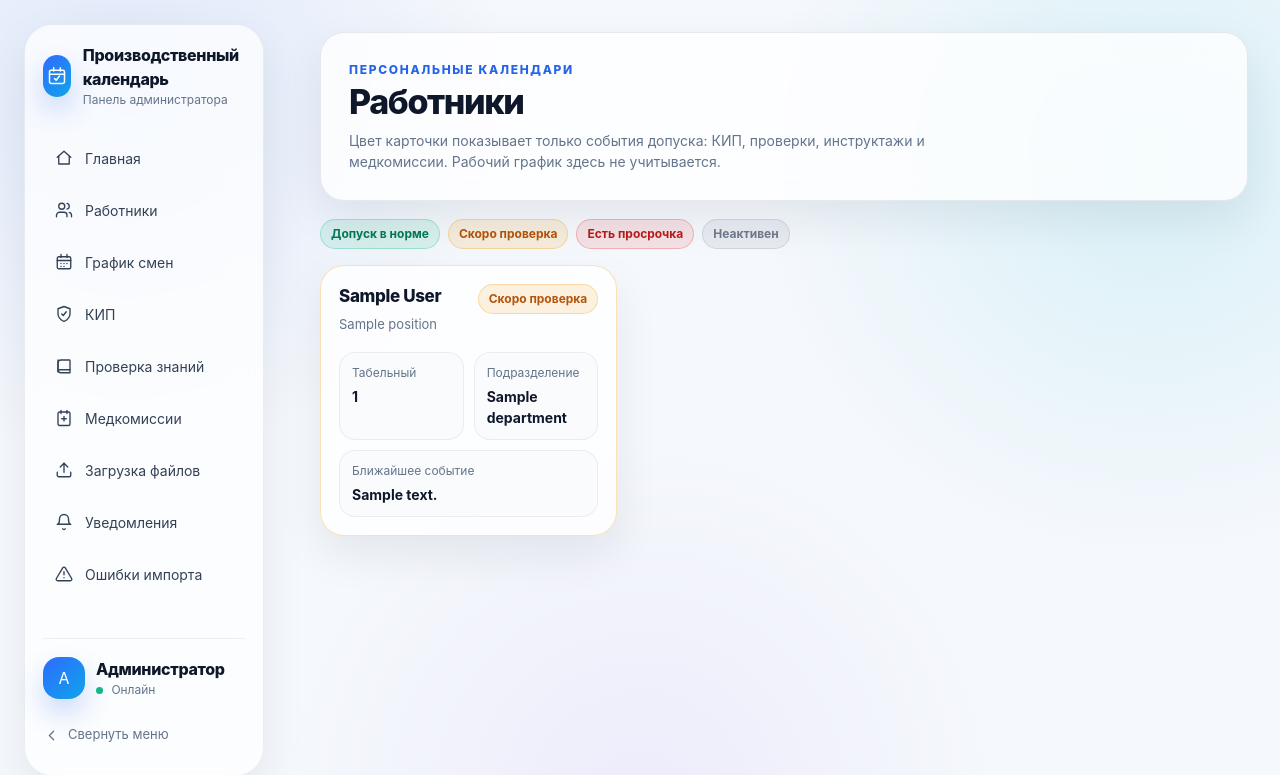
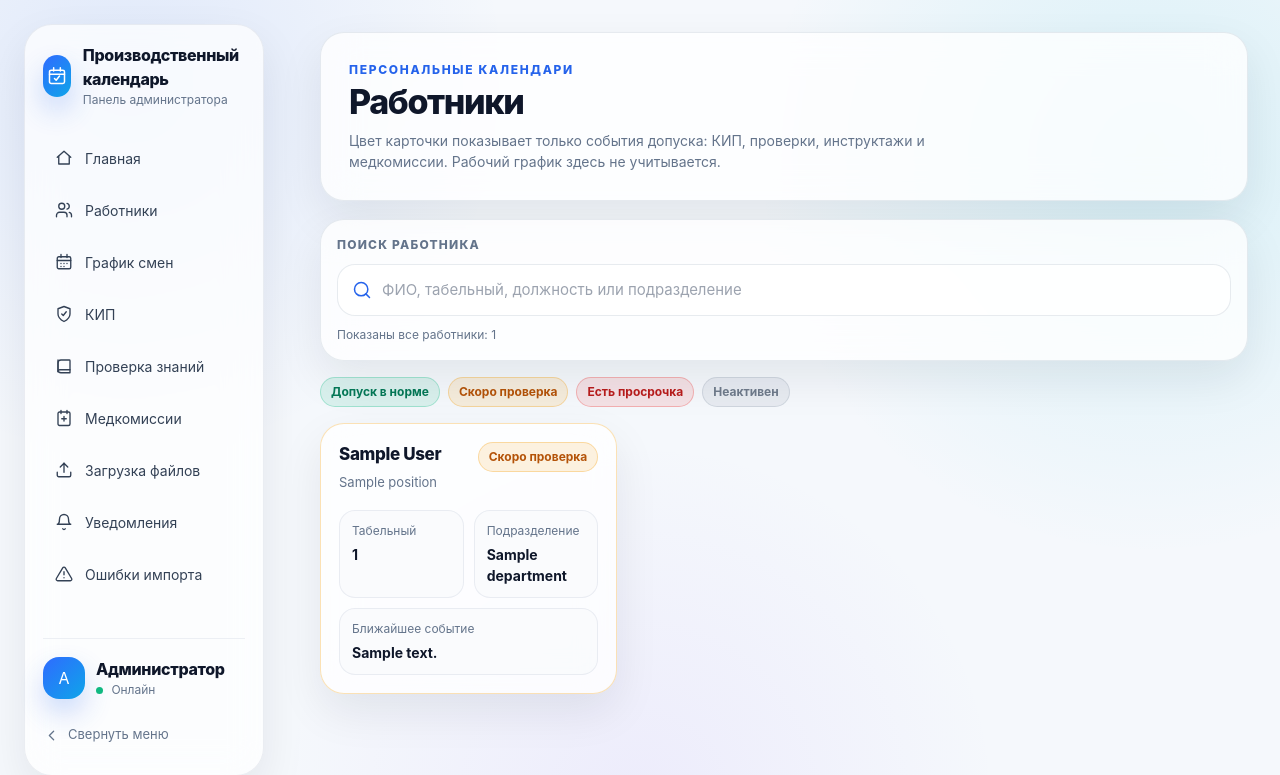
Before and after one commit to igocepuq085-hash/calendar, a FastAPI app: template app/templates/employees.html in a window 1280 px wide. Shown: the top 775 px of the page. Run offline with FastAPI, Linux system fonts and the light colour scheme; the template is opened without the code that fills it: most values are stand-ins (such as "Sample title", 1, 10 or a date in 2020); parts of the project's set-up code (start-up, migrations or seed data) failed here and were passed over; some libraries are stand-ins or nearby versions.

Commit message:
Add employee links and search

```diff
--- a/app/static/css/app.css
+++ b/app/static/css/app.css
@@ -20,6 +20,7 @@
 }
 
 * { box-sizing: border-box; }
+[hidden] { display: none !important; }
 
 body {
   min-height: 100vh;
@@ -389,6 +390,16 @@ button { font: inherit; cursor: pointer; }
   background: rgba(255,255,255,.72);
   box-shadow: var(--shadow-card);
 }
+.event-row-link {
+  color: inherit;
+}
+.event-row-link:hover .event-main strong {
+  color: var(--blue);
+}
+.event-row-link:focus-visible {
+  outline: 3px solid rgba(37, 99, 235, .22);
+  outline-offset: 2px;
+}
 .event-dot {
   width: 8px;
   height: 8px;
@@ -432,6 +443,57 @@ button { font: inherit; cursor: pointer; }
   flex-wrap: wrap;
   gap: 8px;
   margin: 0 0 16px;
+}
+.employee-search-card {
+  display: grid;
+  gap: 10px;
+  margin: 0 0 16px;
+  padding: 16px;
+  border-radius: var(--radius-xl);
+  background: var(--surface);
+  border: 1px solid var(--border-soft);
+  box-shadow: var(--shadow-soft);
+  backdrop-filter: blur(18px);
+}
+.employee-search-label {
+  color: var(--text-muted);
+  font-size: 12px;
+  font-weight: 850;
+  letter-spacing: .10em;
+  text-transform: uppercase;
+}
+.employee-search-wrap {
+  min-height: 52px;
+  display: flex;
+  align-items: center;
+  gap: 10px;
+  padding: 0 14px;
+  border-radius: 18px;
+  background: rgba(255,255,255,.82);
+  border: 1px solid rgba(148,163,184,.22);
+}
+.employee-search-wrap svg {
+  flex: 0 0 auto;
+  width: 20px;
+  height: 20px;
+  color: var(--blue);
+}
+.employee-search-wrap input {
+  min-width: 0;
+  width: 100%;
+  min-height: 48px;
+  padding: 0;
+  border: 0 !important;
+  outline: none;
+  background: transparent !important;
+  font-size: 15px;
+}
+.employee-search-result {
+  color: var(--text-muted);
+  font-size: 12px;
+}
+.employee-search-empty {
+  margin-top: 14px;
 }
 .employees-grid {
   display: grid;
--- a/app/templates/base.html
+++ b/app/templates/base.html
@@ -6,7 +6,7 @@
   <title>{{ title or "Производственный календарь" }}</title>
   <script src="https://cdn.tailwindcss.com"></script>
   <script src="https://unpkg.com/htmx.org@1.9.12"></script>
-  <link rel="stylesheet" href="/static/css/app.css?v=20260523-5">
+  <link rel="stylesheet" href="/static/css/app.css?v=20260523-6">
 </head>
 <body>
   {% set path = request.url.path %}
--- a/app/templates/employees.html
+++ b/app/templates/employees.html
@@ -6,6 +6,15 @@
     <h1>Работники</h1>
     <p>Цвет карточки показывает только события допуска: КИП, проверки, инструктажи и медкомиссии. Рабочий график здесь не учитывается.</p>
   </div>
+</section>
+
+<section class="employee-search-card fade-in">
+  <label class="employee-search-label" for="employee-search">Поиск работника</label>
+  <div class="employee-search-wrap">
+    <svg viewBox="0 0 24 24" fill="none" stroke="currentColor"><path d="m21 21-4.34-4.34"/><circle cx="11" cy="11" r="8"/></svg>
+    <input id="employee-search" type="search" placeholder="ФИО, табельный, должность или подразделение" autocomplete="off">
+  </div>
+  <div id="employee-search-result" class="employee-search-result">Показаны все работники</div>
 </section>
 
 <div class="status-legend">
@@ -19,7 +28,7 @@
   {% for card in cards %}
     {% set employee = card.employee %}
     {% set state_class = 'status-inactive' if card.state == 'inactive' else 'status-overdue' if card.state == 'danger' else 'status-soon' if card.state == 'warning' else 'status-ok' if card.state == 'success' else 'status-muted' %}
-    <a href="/admin/employees/{{ employee.id }}" class="employee-card {{ state_class }}">
+    <a href="/admin/employees/{{ employee.id }}" class="employee-card {{ state_class }}" data-employee-card data-search="{{ (employee.full_name ~ ' ' ~ (employee.tab_number or '') ~ ' ' ~ (employee.department or 'СЛХ') ~ ' ' ~ (employee.position or '') ~ ' ' ~ card.note)|lower }}">
       <div class="employee-card-top">
         <div>
           <h2>{{ employee.full_name }}</h2>
@@ -46,4 +55,31 @@
     <div class="empty-state">Работники пока не импортированы</div>
   {% endfor %}
 </section>
+
+<div id="employee-search-empty" class="empty-state employee-search-empty" hidden>Ничего не найдено. Проверьте фамилию или табельный номер.</div>
+
+<script>
+  (() => {
+    const input = document.getElementById("employee-search");
+    const result = document.getElementById("employee-search-result");
+    const empty = document.getElementById("employee-search-empty");
+    const cards = Array.from(document.querySelectorAll("[data-employee-card]"));
+    if (!input || cards.length === 0) return;
+
+    const update = () => {
+      const query = input.value.trim().toLowerCase();
+      let visible = 0;
+      cards.forEach((card) => {
+        const matched = !query || card.dataset.search.includes(query);
+        card.hidden = !matched;
+        if (matched) visible += 1;
+      });
+      result.textContent = query ? `Найдено: ${visible}` : `Показаны все работники: ${cards.length}`;
+      if (empty) empty.hidden = visible !== 0;
+    };
+
+    input.addEventListener("input", update);
+    update();
+  })();
+</script>
 {% endblock %}
--- a/app/templates/login.html
+++ b/app/templates/login.html
@@ -4,7 +4,7 @@
   <meta charset="utf-8">
   <meta name="viewport" content="width=device-width, initial-scale=1">
   <title>Вход</title>
-  <link rel="stylesheet" href="/static/css/app.css?v=20260523-5">
+  <link rel="stylesheet" href="/static/css/app.css?v=20260523-6">
 </head>
 <body class="login-page">
   <main class="login-shell">
```
Also changed, not shown: app/templates/dashboard.html (+4 -4 lines).
